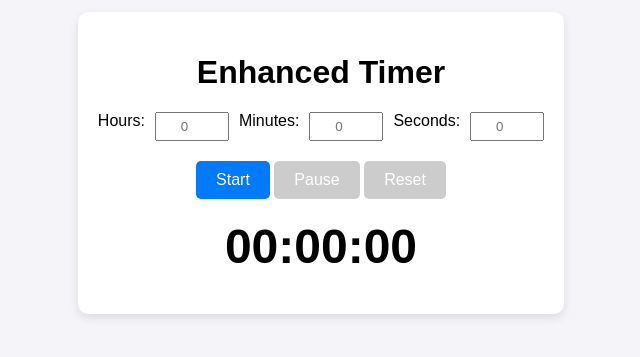
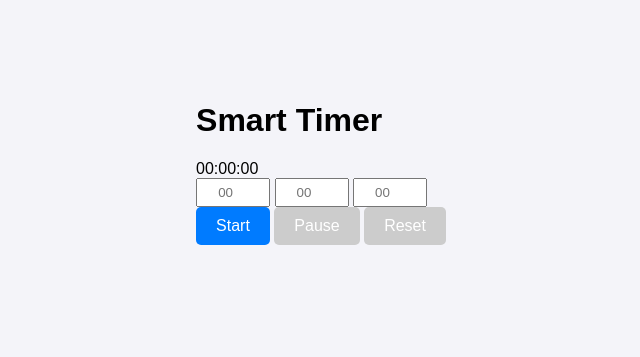
Before and after one commit to dolcestudy/simple-timer, a plain HTML site: page index.html in a window 1280 px wide. Shown: the part 237-594 px from the top of the page, without its empty margins (319-959 px from the left). Drawn offline with Linux system fonts and the light colour scheme.

Commit message:
Update index.html
Change the design

```diff
--- a/index.html
+++ b/index.html
@@ -3,25 +3,24 @@
 <head>
   <meta charset="UTF-8">
   <meta name="viewport" content="width=device-width, initial-scale=1.0">
-  <title>Enhanced Timer</title>
+  <title>Smart Timer</title>
   <link rel="stylesheet" href="styles.css">
 </head>
 <body>
-  <div class="timer-container">
-    <h1>Enhanced Timer</h1>
-    <div class="input-group">
-      <label for="hours">Hours:</label>
-      <input type="number" id="hours" min="0" placeholder="0">
-      <label for="minutes">Minutes:</label>
-      <input type="number" id="minutes" min="0" placeholder="0">
-      <label for="seconds">Seconds:</label>
-      <input type="number" id="seconds" min="0" placeholder="0">
+  <div class="smart-timer">
+    <h1 class="title">Smart Timer</h1>
+    <div class="timer-display">
+      <span id="hours-display">00</span>:<span id="minutes-display">00</span>:<span id="seconds-display">00</span>
     </div>
-    <button id="start-button">Start</button>
-    <button id="pause-button" disabled>Pause</button>
-    <button id="reset-button" disabled>Reset</button>
-    <div class="timer-display">
-      <h2 id="timer">00:00:00</h2>
+    <div class="input-container">
+      <input type="number" id="hours" placeholder="00" min="0" max="99">
+      <input type="number" id="minutes" placeholder="00" min="0" max="59">
+      <input type="number" id="seconds" placeholder="00" min="0" max="59">
+    </div>
+    <div class="button-container">
+      <button id="start-button">Start</button>
+      <button id="pause-button" disabled>Pause</button>
+      <button id="reset-button" disabled>Reset</button>
     </div>
   </div>
   <script src="script.js"></script>
```
